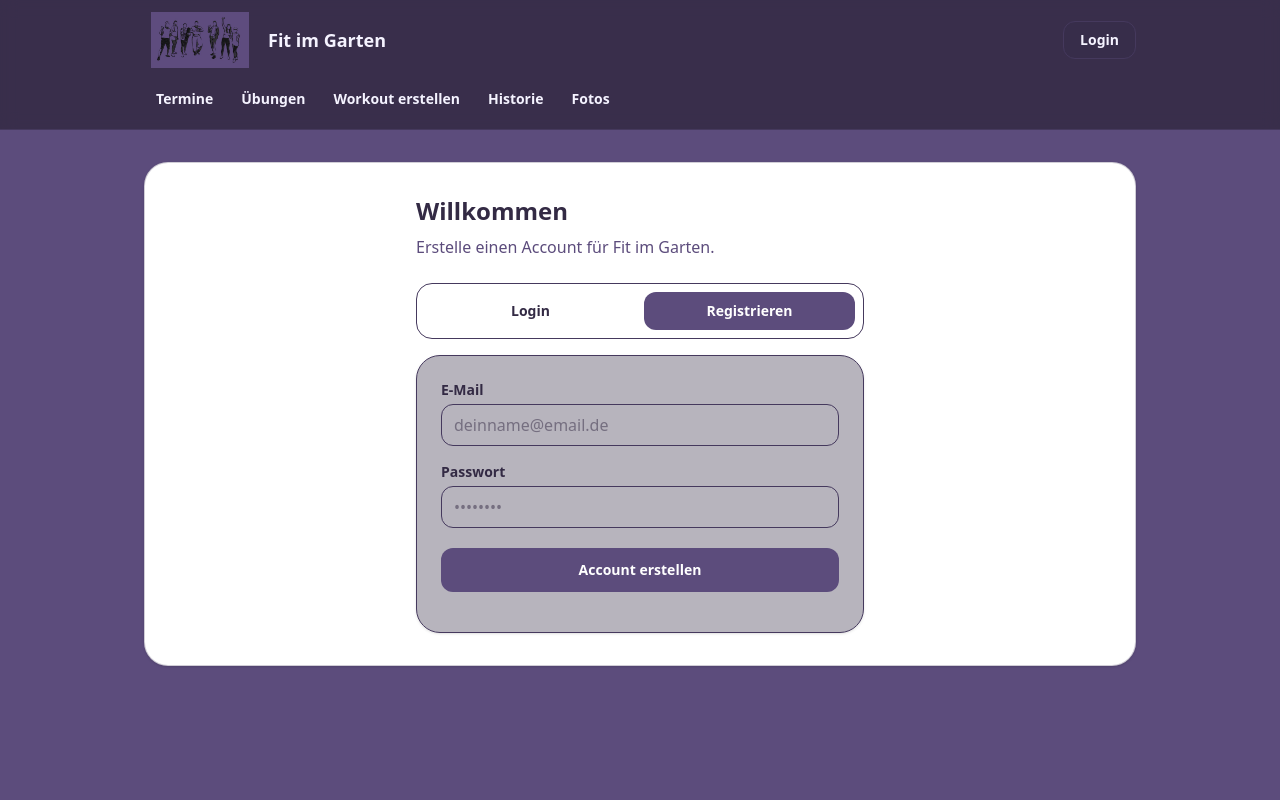
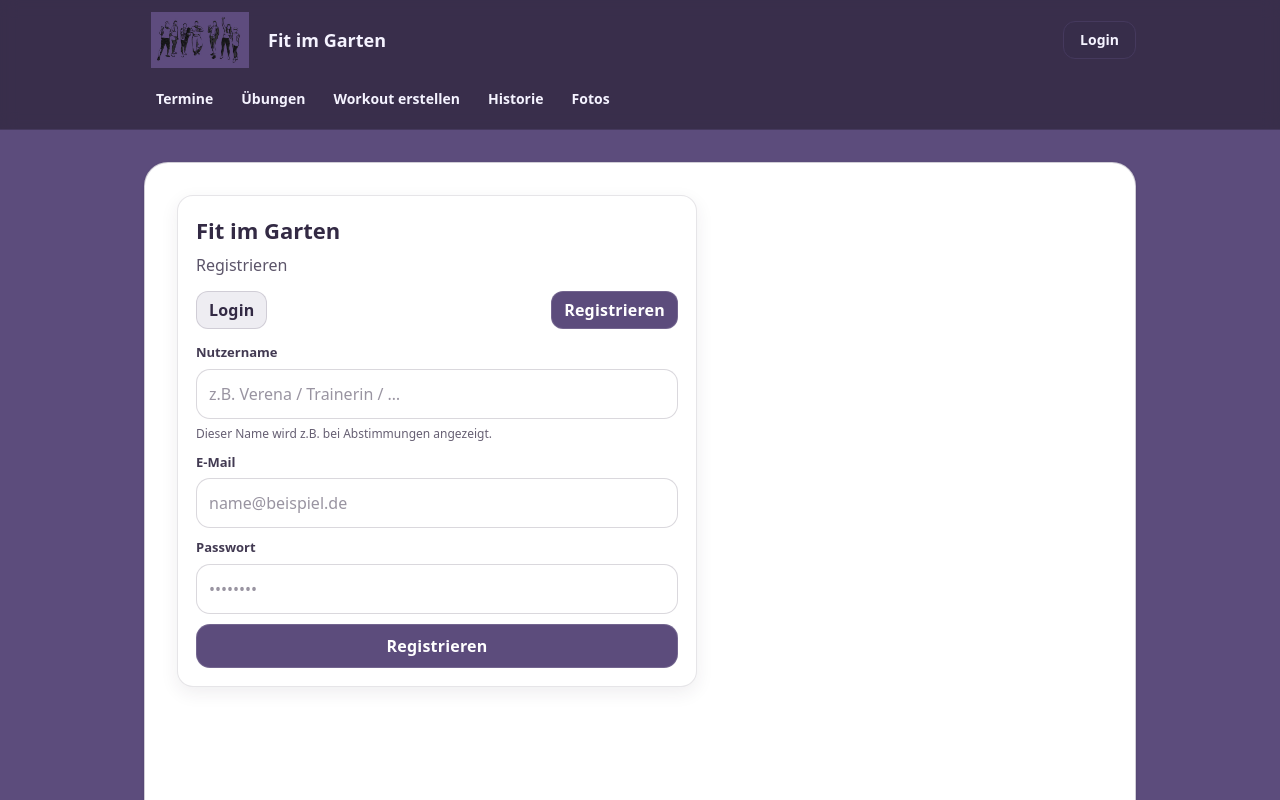
Before and after one commit to verenaso/fit-im-garten, a Next.js app: page /login in a window 1280 px wide. Both pictures are taken after a click on the button "Registrieren". Shown: the top 800 px of the page. Built offline with nearby package versions, Linux system fonts and the light colour scheme; no server answers.

Commit message:
Signup: choose display name + show in poll

```diff
--- a/src/app/login/page.js
+++ b/src/app/login/page.js
@@ -1,167 +1,213 @@
 "use client";
 
-import { useState } from "react";
-import { supabase } from "../../lib/supabaseClient";
+import { useEffect, useMemo, useState } from "react";
+import { useRouter } from "next/navigation";
+import { supabase } from "../lib/supabaseClient";
 
-const BRAND = {
-  purple: "#5C4C7C",
-  dark: "#332A44",
-};
+function normalizeDisplayName(s) {
+  return (s || "").trim().replace(/\s+/g, " ");
+}
 
 export default function LoginPage() {
+  const router = useRouter();
+
   const [mode, setMode] = useState("login"); // "login" | "signup"
+  const isSignup = mode === "signup";
+
   const [email, setEmail] = useState("");
   const [password, setPassword] = useState("");
 
+  // NEW: Display Name for signup
+  const [displayName, setDisplayName] = useState("");
+
   const [loading, setLoading] = useState(false);
   const [msg, setMsg] = useState("");
+  const [err, setErr] = useState("");
 
-  async function handleSubmit(e) {
+  const canSubmit = useMemo(() => {
+    if (!email.trim() || !password) return false;
+    if (isSignup) {
+      const dn = normalizeDisplayName(displayName);
+      if (dn.length < 3) return false;
+    }
+    return true;
+  }, [email, password, displayName, isSignup]);
+
+  useEffect(() => {
+    setMsg("");
+    setErr("");
+  }, [mode]);
+
+  async function upsertProfile(userId, dn, userEmail) {
+    // Wir speichern in profiles.display_name (und optional email, falls du es auch drin hast)
+    // Falls du KEINE Spalte "email" in profiles hast, kannst du die email-Zeile unten entfernen.
+    const payload = {
+      id: userId,
+      display_name: dn,
+      email: userEmail || null,
+    };
+
+    const { error } = await supabase.from("profiles").upsert(payload, { onConflict: "id" });
+    if (error) throw error;
+  }
+
+  async function onSubmit(e) {
     e.preventDefault();
+    setErr("");
     setMsg("");
     setLoading(true);
 
     try {
-      if (mode === "login") {
-        const { error } = await supabase.auth.signInWithPassword({
-          email,
-          password,
+      const cleanEmail = email.trim();
+      const cleanPw = password;
+
+      if (!cleanEmail || !cleanPw) {
+        setErr("Bitte E-Mail und Passwort eingeben.");
+        return;
+      }
+
+      if (isSignup) {
+        const dn = normalizeDisplayName(displayName);
+        if (dn.length < 3) {
+          setErr("Bitte einen Nutzernamen mit mindestens 3 Zeichen eingeben.");
+          return;
+        }
+
+        const { data, error } = await supabase.auth.signUp({
+          email: cleanEmail,
+          password: cleanPw,
+          options: {
+            // optional: auch als user_metadata speichern
+            data: { display_name: dn },
+          },
         });
+
         if (error) throw error;
 
-        // Nach Login weiterleiten
-        window.location.href = "/termine";
+        // Wenn Email-Confirmation aktiv ist, kann session null sein.
+        // user sollte aber meistens verfügbar sein.
+        const newUserId = data?.user?.id;
+
+        if (newUserId) {
+          // Profile schreiben (RLS muss erlauben: user darf eigene profile row schreiben)
+          await upsertProfile(newUserId, dn, cleanEmail);
+        }
+
+        if (data?.session) {
+          router.push("/termine");
         } else {
-        const { error } = await supabase.auth.signUp({
-          email,
-          password,
-        });
-        if (error) throw error;
-
           setMsg(
-          "✅ Registrierung erfolgreich. Du kannst dich jetzt einloggen."
+            "Registrierung erfolgreich. Bitte prüfe ggf. deine E-Mails zur Bestätigung. Danach kannst du dich einloggen."
           );
           setMode("login");
         }
-    } catch (err) {
-      setMsg("❌ " + (err?.message || "Unbekannter Fehler"));
+        return;
+      }
+
+      // Login
+      const { data, error } = await supabase.auth.signInWithPassword({
+        email: cleanEmail,
+        password: cleanPw,
+      });
+
+      if (error) throw error;
+
+      // Optional: Falls jemand alt registriert ist ohne display_name,
+      // kannst du hier später einen “Username fehlt” Flow einbauen.
+      if (data?.session) router.push("/termine");
+    } catch (e2) {
+      setErr(e2?.message || "Unbekannter Fehler.");
     } finally {
       setLoading(false);
     }
   }
 
   return (
-    <main>
-      <div className="mx-auto max-w-md">
-        <h1 className="text-2xl font-bold">Willkommen</h1>
-        <p className="mt-2 text-slate-600">
-          {mode === "login"
-            ? "Logge dich ein, um Termine, Workouts und Fotos zu sehen."
-            : "Erstelle einen Account für Fit im Garten."}
-        </p>
+    <main className="min-h-screen">
+      <div className="ui-card ui-card-pad-lg" style={{ maxWidth: 520 }}>
+        <h1 style={{ fontSize: 22, fontWeight: 900, color: "var(--c-darker)", marginBottom: 6 }}>
+          Fit im Garten
+        </h1>
+        <div className="ui-muted" style={{ color: "var(--c-darker)", marginBottom: 14 }}>
+          {isSignup ? "Registrieren" : "Login"}
+        </div>
 
-        {/* Toggle */}
-        <div className="mt-6 grid grid-cols-2 gap-2 rounded-2xl border p-2">
+        <div className="ui-row" style={{ justifyContent: "space-between", marginBottom: 14 }}>
           <button
             type="button"
+            className={`btn btn-sm ${!isSignup ? "btn-primary" : "btn-secondary"}`}
             onClick={() => setMode("login")}
-            className="rounded-xl px-4 py-2 text-sm font-semibold"
-            style={{
-              backgroundColor: mode === "login" ? BRAND.purple : "transparent",
-              color: mode === "login" ? "white" : BRAND.dark,
-              border: mode === "login" ? "none" : "1px solid transparent",
-            }}
+            disabled={loading}
           >
             Login
           </button>
           <button
             type="button"
+            className={`btn btn-sm ${isSignup ? "btn-primary" : "btn-secondary"}`}
             onClick={() => setMode("signup")}
-            className="rounded-xl px-4 py-2 text-sm font-semibold"
-            style={{
-              backgroundColor: mode === "signup" ? BRAND.purple : "transparent",
-              color: mode === "signup" ? "white" : BRAND.dark,
-              border: mode === "signup" ? "none" : "1px solid transparent",
-            }}
+            disabled={loading}
           >
             Registrieren
           </button>
         </div>
 
-        {/* Card */}
-        <form onSubmit={handleSubmit} className="mt-4 space-y-4">
-          <div className="rounded-3xl border bg-white p-5 shadow-sm sm:p-6">
-            <label className="block space-y-1">
-              <div className="text-sm font-semibold" style={{ color: BRAND.dark }}>
-                E-Mail
+        {err ? (
+          <div className="ui-empty" style={{ borderStyle: "solid", marginBottom: 12 }}>
+            {err}
           </div>
+        ) : null}
+
+        {msg ? (
+          <div className="ui-empty" style={{ borderStyle: "solid", marginBottom: 12 }}>
+            {msg}
+          </div>
+        ) : null}
+
+        <form onSubmit={onSubmit} className="ui-col">
+          {isSignup ? (
+            <div className="field">
+              <div className="label">Nutzername</div>
               <input
-                className="w-full rounded-xl border px-3 py-2"
-                style={{
-                  borderColor: "rgba(69,57,93,0.35)",
-                  color: BRAND.dark,
-                }}
+                className="input"
+                value={displayName}
+                onChange={(e) => setDisplayName(e.target.value)}
+                placeholder="z.B. Verena / Trainerin / …"
+                autoComplete="nickname"
+                required
+              />
+              <div className="help">Dieser Name wird z.B. bei Abstimmungen angezeigt.</div>
+            </div>
+          ) : null}
+
+          <div className="field">
+            <div className="label">E-Mail</div>
+            <input
+              className="input"
               type="email"
               value={email}
               onChange={(e) => setEmail(e.target.value)}
-                placeholder="deinname@email.de"
+              placeholder="name@beispiel.de"
               autoComplete="email"
               required
             />
-            </label>
+          </div>
 
-            <label className="block space-y-1 mt-4">
-              <div className="text-sm font-semibold" style={{ color: BRAND.dark }}>
-                Passwort
-              </div>
+          <div className="field">
+            <div className="label">Passwort</div>
             <input
-                className="w-full rounded-xl border px-3 py-2"
-                style={{
-                  borderColor: "rgba(69,57,93,0.35)",
-                  color: BRAND.dark,
-                }}
+              className="input"
               type="password"
               value={password}
               onChange={(e) => setPassword(e.target.value)}
               placeholder="••••••••"
-                autoComplete={mode === "login" ? "current-password" : "new-password"}
+              autoComplete={isSignup ? "new-password" : "current-password"}
               required
             />
-            </label>
+          </div>
 
-            <button
-              type="submit"
-              disabled={loading}
-              className="mt-5 w-full rounded-xl px-4 py-3 text-sm font-bold text-white transition"
-              style={{
-                backgroundColor: loading ? "rgba(92,76,124,0.65)" : BRAND.purple,
-              }}
-            >
-              {loading
-                ? "Bitte warten…"
-                : mode === "login"
-                ? "Einloggen"
-                : "Account erstellen"}
+          <button className="btn btn-primary btn-full" type="submit" disabled={!canSubmit || loading}>
+            {loading ? "Bitte warten…" : isSignup ? "Registrieren" : "Einloggen"}
           </button>
-
-            {/* Message */}
-            {msg ? (
-              <div
-                className="mt-4 rounded-2xl border px-4 py-3 text-sm"
-                style={{
-                  borderColor: "rgba(69,57,93,0.25)",
-                  color: BRAND.dark,
-                  background: "rgba(92,76,124,0.06)",
-                }}
-              >
-                {msg}
-              </div>
-            ) : null}
-
-            {/* Hinweis */}
-            <p className="mt-4 text-xs text-slate-600">
-            </p>
-          </div>
         </form>
       </div>
     </main>
```
Also changed, not shown: src/app/termine/_components/PollWidget.js (+28 -97 lines). Lines whose indentation alone changed are shown as unchanged.
